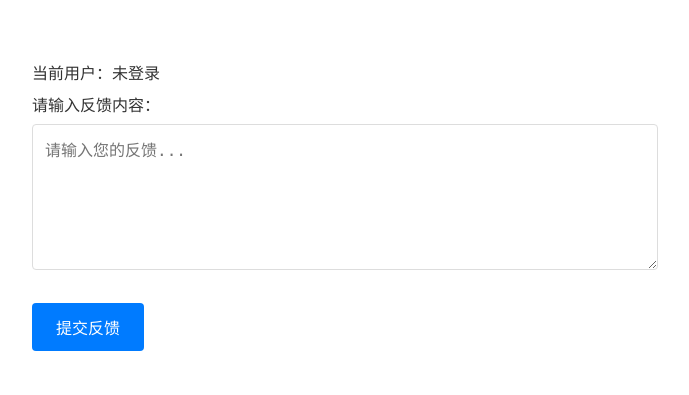
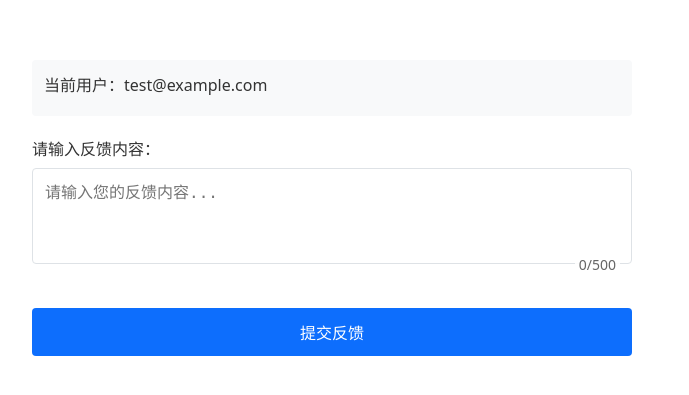
Before and after one commit to FlameChart/py-feedbackReceiver, a Flask app: page / in a window 1280 px wide. Shown: the top 395 px of the page, without its empty margins (308-997 px from the left). Run offline with Flask 3, Linux system fonts and the light colour scheme.

Commit message:
refactor: 修改前端界面样式

```diff
--- a/templates/index.html
+++ b/templates/index.html
@@ -35,89 +35,201 @@
             color: #333;
         }
 
+        .user-info {
+            padding: 12px;
+            background-color: #f8f9fa;
+            border-radius: 4px;
+            margin-bottom: 20px;
+        }
+
         .input-field {
             width: 100%;
-            min-height: 120px;
+            min-height: 6em;  /* 4行文本高度 (1.5 * 4 = 6em) */
             padding: 12px;
-            border: 1px solid #ddd;
+            border: 1px solid #dee2e6;
             border-radius: 4px;
-            margin-bottom: 8px;
             font-size: 16px;
-            resize: vertical;
+            resize: none;
+            line-height: 1.5;
+            overflow: hidden;
+            box-sizing: border-box;
+            transition: border-color 0.2s;
+        }
+
+        .input-field:focus {
+            outline: none;
+            border-color: #0d6efd;
         }
 
         .input-field.input-error {
-            border-color: #ff4444;
+            border-color: #dc3545;
         }
 
         .error-message {
-            color: #ff4444;
+            color: #dc3545;
             font-size: 14px;
             margin-top: 4px;
             display: none;
         }
 
+        .input-wrapper {
+            position: relative;
+            width: 100%;
+            min-height: calc(6em + 24px);  /* textarea min-height + padding */
+            margin-bottom: 8px;
+            display: flex;
+            flex-direction: column;
+        }
+
+        .char-count {
+            color: #666;
+            font-size: 14px;
+            position: absolute;
+            right: 12px;
+            bottom: 12px;
+            background: rgba(255, 255, 255, 0.9);
+            padding: 2px 4px;
+            border-radius: 2px;
+        }
+
         .submit-btn {
-            background-color: #007bff;
+            background-color: #0d6efd;
             color: white;
             border: none;
             padding: 12px 24px;
             border-radius: 4px;
             cursor: pointer;
             font-size: 16px;
-            transition: background-color 0.2s;
+            transition: all 0.2s;
+            width: 100%;
         }
 
         .submit-btn:hover {
-            background-color: #0056b3;
+            background-color: #0b5ed7;
+        }
+
+        .submit-btn:disabled {
+            background-color: #e9ecef;
+            color: #6c757d;
+            cursor: not-allowed;
+        }
+
+        .loading {
+            opacity: 0.7;
+            pointer-events: none;
+        }
+
+        @keyframes fadeIn {
+            from { opacity: 0; }
+            to { opacity: 1; }
+        }
+
+        .feedback-success {
+            display: none;
+            animation: fadeIn 0.3s;
+            padding: 20px;
+            background-color: #d1e7dd;
+            border-radius: 4px;
+            color: #0f5132;
+            margin-top: 20px;
         }
     </style>
 </head>
 <body>
     <div class="container">
         <div class="form-group">
-            <div class="label">当前用户：<span id="userEmail">未登录</span></div>
+            <div class="user-info">
+                <div class="label">当前用户：<span id="userEmail">test@example.com</span></div>
+            </div>
             <div class="label">请输入反馈内容：</div>
-            <textarea
-                class="input-field"
-                id="feedbackContent"
-                placeholder="请输入您的反馈..."
-                maxlength="500"
-            ></textarea>
+            <div class="input-wrapper">
+                <textarea
+                    class="input-field"
+                    id="feedbackContent"
+                    placeholder="请输入您的反馈内容..."
+                    maxlength="500"
+                ></textarea>
+                <div class="char-count" id="charCount">0/500</div>
+            </div>
             <div class="error-message" id="errorMessage"></div>
         </div>
 
-        <button class="submit-btn" onclick="handleSubmit()">提交反馈</button>
+        <button class="submit-btn" id="submitBtn" onclick="handleSubmit()">提交反馈</button>
+        <div class="feedback-success" id="successMessage">
+            感谢您的反馈！我们会认真考虑您的建议。
+        </div>
     </div>
 
     <script>
+        const textarea = document.getElementById('feedbackContent');
+        const charCount = document.getElementById('charCount');
+        const submitBtn = document.getElementById('submitBtn');
+        const successMessage = document.getElementById('successMessage');
+
+        textarea.addEventListener('input', function() {
+            const length = this.value.length;
+            charCount.textContent = `${length}/500`;
+
+            // 自动调整高度
+            this.style.height = '96px';
+            this.style.height = this.scrollHeight + 'px';
+
+            // 清除错误状态
+            if (length > 0) {
+                clearError();
+            }
+        });
+
         function showError(message) {
             const errorElement = document.getElementById('errorMessage');
-            const textarea = document.getElementById('feedbackContent');
+            textarea.classList.add('input-error');
             errorElement.textContent = message;
             errorElement.style.display = 'block';
-            textarea.classList.add('input-error');
         }
 
         function clearError() {
             const errorElement = document.getElementById('errorMessage');
-            const textarea = document.getElementById('feedbackContent');
+            textarea.classList.remove('input-error');
             errorElement.style.display = 'none';
-            textarea.classList.remove('input-error');
         }
 
-        function handleSubmit() {
-            const content = document.getElementById('feedbackContent').value;
+        function setLoading(isLoading) {
+            submitBtn.disabled = isLoading;
+            if (isLoading) {
+                submitBtn.textContent = '提交中...';
+                submitBtn.classList.add('loading');
+            } else {
+                submitBtn.textContent = '提交反馈';
+                submitBtn.classList.remove('loading');
+            }
+        }
 
-            if (!content.trim()) {
+        async function handleSubmit() {
+            const content = textarea.value.trim();
+
+            if (!content) {
                 showError('请输入反馈内容');
                 return;
             }
 
-            clearError();
-            // 这里可以添加向后端发送数据的逻辑
-            alert('反馈提交成功！');
+            setLoading(true);
+
+            // 模拟API调用
+            await new Promise(resolve => setTimeout(resolve, 1000));
+
+            setLoading(false);
+            textarea.value = '';
+            charCount.textContent = '0/500';
+            successMessage.style.display = 'block';
+
+            // 3秒后隐藏成功消息
+            setTimeout(() => {
+                successMessage.style.display = 'none';
+            }, 3000);
         }
+
+        // 初始化显示测试用户邮箱
+        document.getElementById('userEmail').textContent = 'test@example.com';
     </script>
 </body>
 </html>
```
